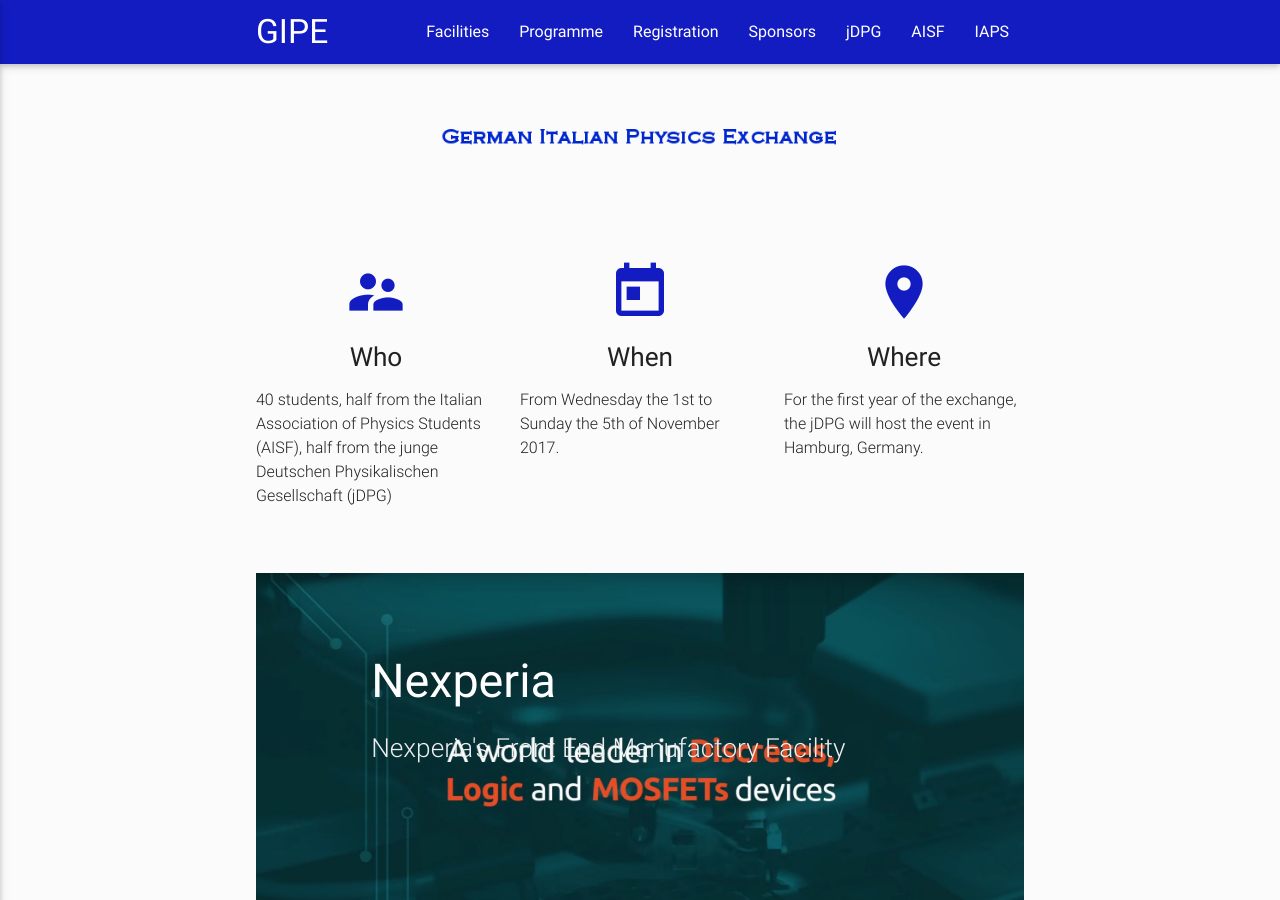
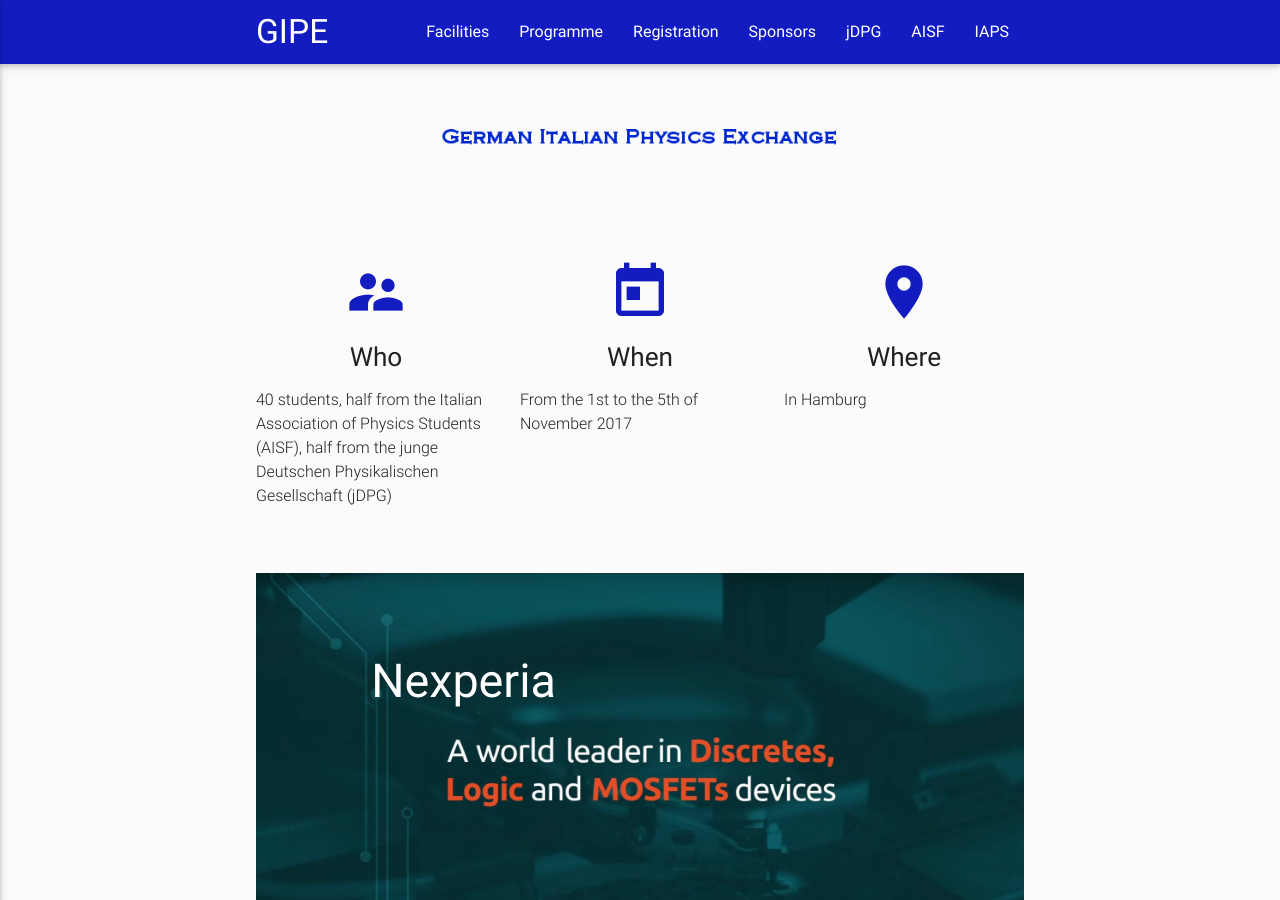
Before and after one commit to eligara/gipe, a Jekyll site: the page built from index.html, in a window 1280 px wide and 900 px high. Built offline with Jekyll 4.4.1, drawn with Linux system fonts in a browser that asks for light colours; nearby versions of some CDN libraries.

Commit message:
nexperia

```diff
--- a/_data/home.yml
+++ b/_data/home.yml
@@ -2,15 +2,15 @@ banner: img/banner.png
 
 who: "40 students, half from the Italian Association of Physics Students (AISF), half from the junge Deutschen Physikalischen Gesellschaft (jDPG)"
 
-when: "From Wednesday the 1st to Sunday the 5th of November 2017."
+when: "From the 1st to the 5th of November 2017"
 
-where: "For the first year of the exchange, the jDPG will host the event in Hamburg, Germany."
+where: "In Hamburg"
 
 slideshow:
   - img: img/nexperia.JPG
     alt: Nexperia
     title: Nexperia
-    text: Nexperia's Front End Manufactory Facility
+    text:
   - img: img/desy.jpg
     alt: DESY
     title: DESY
```
